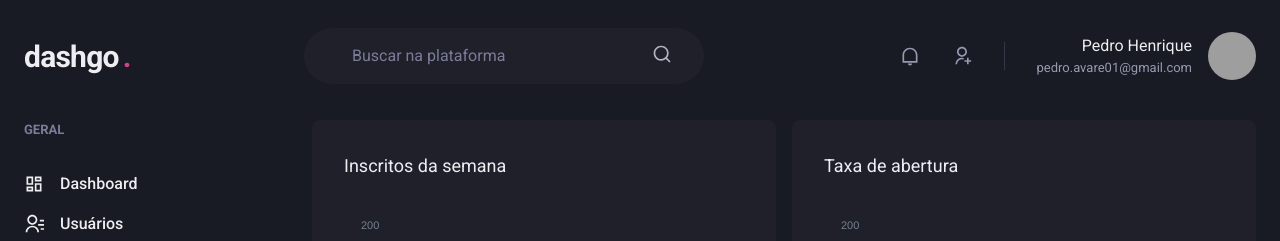
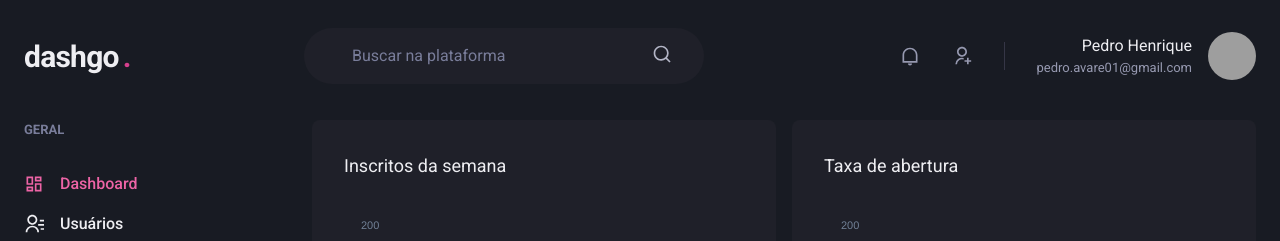
Before and after one commit to pedrohenriiz/dashgo-rocketseat, a Next.js app: page /dashboard in a window 1280 px wide. Shown: the top 241 px of the page. Built offline with nearby package versions, Linux system fonts and the light colour scheme; grey boxes are pictures that could not be loaded.

Commit message:
Adds active link component

```diff
--- /dev/null
+++ b/src/components/ActiveLink/index.tsx
@@ -0,0 +1,37 @@
+import Link, { LinkProps } from 'next/link';
+import { useRouter } from 'next/router';
+import { cloneElement } from 'react';
+
+interface ActiveLink extends LinkProps {
+  children: React.ReactElement;
+  shouldMatchExactHref?: boolean;
+}
+
+export function ActiveLink({
+  children,
+  shouldMatchExactHref = false,
+  ...rest
+}: ActiveLink) {
+  let isActive = false;
+
+  const { asPath } = useRouter();
+
+  if (shouldMatchExactHref && (asPath === rest.href || asPath === rest.as)) {
+    isActive = true;
+  }
+
+  if (
+    !shouldMatchExactHref &&
+    (asPath.startsWith(String(rest.href)) || asPath.startsWith(String(rest.as)))
+  ) {
+    isActive = true;
+  }
+
+  return (
+    <Link {...rest}>
+      {cloneElement(children, {
+        color: isActive ? 'pink.400' : 'gray.50',
+      })}
+    </Link>
+  );
+}
--- a/src/components/Sidebar/NavLink.tsx
+++ b/src/components/Sidebar/NavLink.tsx
@@ -1,6 +1,6 @@
 import { LinkProps as ChakraLinkProps } from '@chakra-ui/react';
 import { Icon, Link as ChakraLink, Text } from '@chakra-ui/react';
-import Link from 'next/link';
+import { ActiveLink } from '../ActiveLink';
 
 interface NavLinkProps extends ChakraLinkProps {
   icon: React.ElementType;
@@ -10,7 +10,7 @@
 
 export function NavLink({ icon, children, href, ...rest }: NavLinkProps) {
   return (
-    <Link href={href} passHref>
+    <ActiveLink href={href} passHref>
       <ChakraLink display='flex' alignItems='center' {...rest}>
         <Icon as={icon} fontSize='20' />
 
@@ -18,6 +18,6 @@
           {children}
         </Text>
       </ChakraLink>
-    </Link>
+    </ActiveLink>
   );
 }
```
